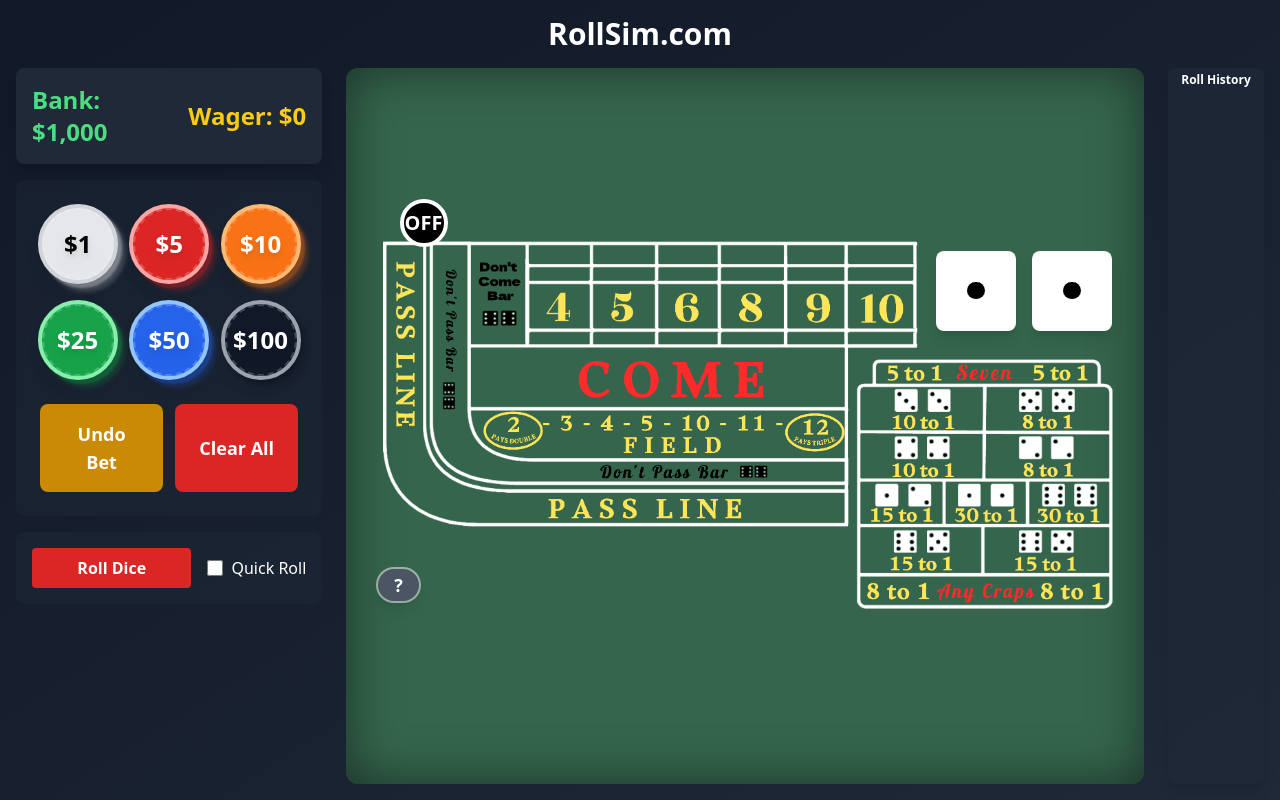
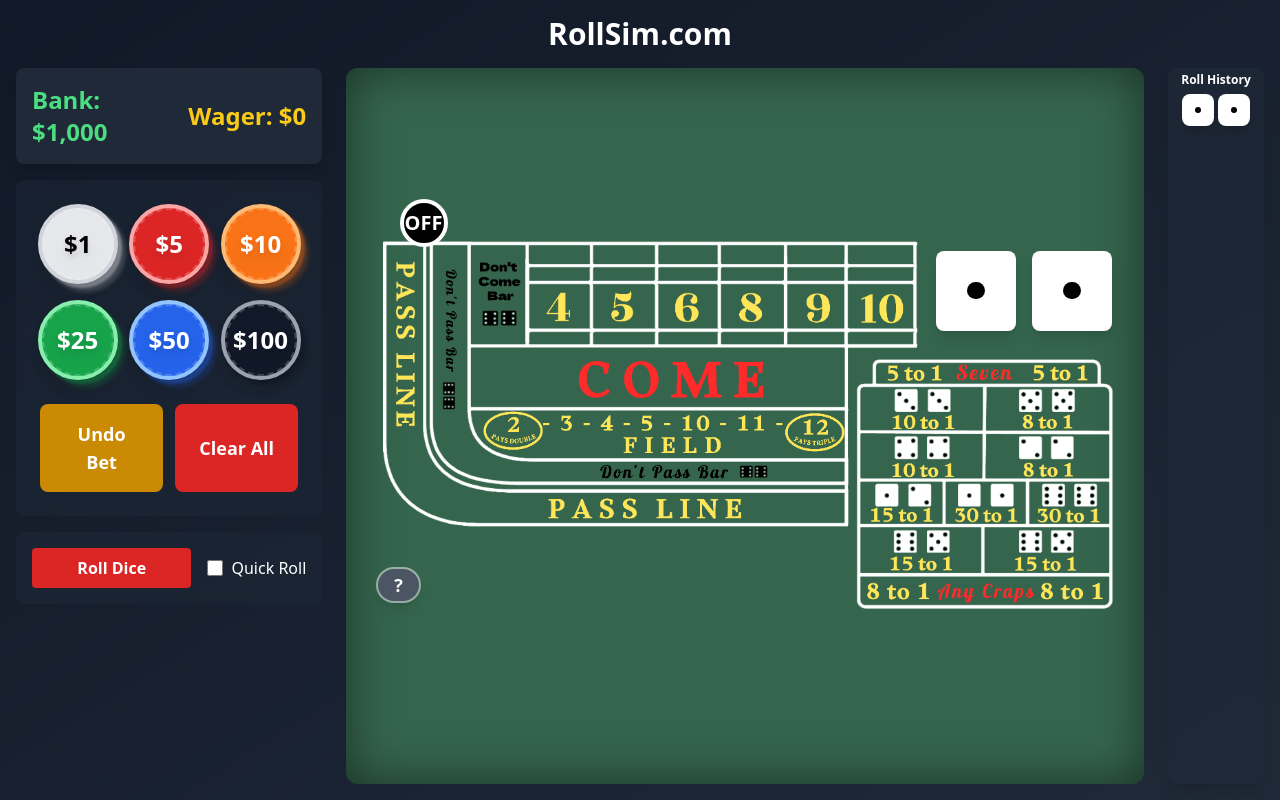
Before and after one commit to adamnelsonarcher/react-craps, a React (Create React App) app: page / in a window 1280 px wide. Built offline with nearby package versions, Linux system fonts and the light colour scheme.

Commit message:
fixed dice roll logic

```diff
--- a/src/App.tsx
+++ b/src/App.tsx
@@ -6,6 +6,7 @@
 import Dice from './components/Dice';
 import GameState from './components/GameState';
 import AnimatedChipStack from './components/AnimatedChipStack';
+import { RollOutcome, WinningArea } from './types/game';
 
 interface DiceRoll {
   die1: number;
@@ -24,11 +25,6 @@
 interface ResolvingBet extends Bet {
   isWinning: boolean;
   position: { x: number; y: number };
-}
-
-interface WinningArea {
-  id: string;
-  type: 'win' | 'lose';
 }
 
 const App: React.FC = () => {
@@ -189,6 +185,18 @@
     };
   }, []);
 
+  const handleRollOutcome = (outcome: RollOutcome & { total: number }) => {
+    // Update roll history with the new roll
+    setRollHistory(prev => [{
+      die1: dice.die1,
+      die2: dice.die2,
+      total: outcome.total,
+      type: outcome.type === 'point-made' ? 'point-made'
+          : outcome.type === 'seven-out' ? 'craps-out'
+          : 'normal'
+    }, ...prev]);
+  };
+
   return (
     <div className="relative h-screen w-screen p-4 flex flex-col bg-gradient-to-br from-gray-900 to-gray-800">
       <h1 className="text-3xl font-semibold text-white text-center mb-4">RollSim.com</h1>
@@ -283,6 +291,7 @@
         onStateChange={handleGameStateChange}
         onRollType={handleRollType}
         onWinningAreas={handleWinningAreas}
+        onRollOutcome={handleRollOutcome}
       />
 
       {resolvingBets.map((bet, index) => (
--- a/src/components/GameState.tsx
+++ b/src/components/GameState.tsx
@@ -1,9 +1,5 @@
 import React from 'react';
-
-interface WinningArea {
-  id: string;
-  type: 'win' | 'lose';
-}
+import { RollOutcome, WinningArea } from '../types/game';
 
 interface GameStateProps {
   isRolling: boolean;
@@ -13,6 +9,7 @@
   onStateChange?: (isComingOut: boolean, point: number | null) => void;
   onRollType?: (type: 'point-made' | 'craps-out' | 'normal') => void;
   onWinningAreas?: (areas: WinningArea[]) => void;
+  onRollOutcome?: (outcome: RollOutcome & { total: number }) => void;
 }
 
 interface PointMarkerProps {
@@ -50,10 +47,12 @@
   die2,
   onStateChange,
   onRollType,
-  onWinningAreas
+  onWinningAreas,
+  onRollOutcome
 }) => {
   const [point, setPoint] = React.useState<number | null>(null);
   const [isComingOut, setIsComingOut] = React.useState(true);
+  const prevRoll = React.useRef({ die1: 0, die2: 0 });
 
   // Point marker positions for each number (moved up to avoid overlap)
   const markerPositions: Record<number, { x: number; y: number }> = {
@@ -177,60 +176,64 @@
     return winningAreas;
   };
 
-  const prevDiceTotal = React.useRef(diceTotal);
+  // Determine the outcome of a roll
+  const determineRollOutcome = (total: number, currentIsComingOut: boolean, currentPoint: number | null): RollOutcome => {
+    if (currentIsComingOut) {
+      if (total === 7 || total === 11) {
+        return { type: 'natural', isComingOut: true };
+      } else if (total === 2 || total === 3 || total === 12) {
+        return { type: 'craps', isComingOut: true };
+      } else if ([4, 5, 6, 8, 9, 10].includes(total)) {
+        return { type: 'point-set', point: total, isComingOut: false };
+      }
+    } else {
+      if (total === 7) {
+        return { type: 'seven-out', point: null, isComingOut: true };
+      } else if (total === currentPoint) {
+        return { type: 'point-made', point: null, isComingOut: true };
+      }
+    }
+    return { type: 'normal', isComingOut: currentIsComingOut };
+  };
 
   React.useEffect(() => {
     if (isRolling || !diceTotal) return;
 
-    let newIsComingOut = isComingOut;
-    let newPoint = point;
-    let rollType: 'point-made' | 'craps-out' | 'normal' = 'normal';
+    // Check if this is actually a new roll
+    if (die1 === prevRoll.current.die1 && die2 === prevRoll.current.die2) {
+      return;
+    }
 
-    // Important: Determine winning areas BEFORE updating state
+    // Update previous roll
+    prevRoll.current = { die1, die2 };
+
+    // Determine the outcome of this roll
+    const outcome = determineRollOutcome(diceTotal, isComingOut, point);
+
+    // Determine winning areas
     const winningAreas = determineWinningAreas(diceTotal, isComingOut, point);
     onWinningAreas?.(winningAreas);
 
-    // Only process game state changes if dice have actually changed
-    if (diceTotal !== prevDiceTotal.current) {
-      prevDiceTotal.current = diceTotal;
+    // Broadcast the roll outcome
+    onRollOutcome?.({
+      ...outcome,
+      total: diceTotal
+    });
 
-      if (isComingOut) {
-        if (diceTotal === 7 || diceTotal === 11) {
-          console.log('Natural!');
-        } else if (diceTotal === 2 || diceTotal === 3 || diceTotal === 12) {
-          console.log('Craps!');
-        } else if ([4, 5, 6, 8, 9, 10].includes(diceTotal)) {
-          // Only set point on valid point numbers
-          newPoint = diceTotal;
-          newIsComingOut = false;
-          console.log(`Point is ${diceTotal}`);
-        }
-      } else {
-        if (diceTotal === 7) {
-          console.log('Seven out!');
-          rollType = 'craps-out';
-          newPoint = null;
-          newIsComingOut = true;
-        } else if (diceTotal === point) {
-          console.log('Point made!');
-          rollType = 'point-made';
-          newPoint = null;
-          newIsComingOut = true;
-        }
-        // If neither 7 nor point is hit, point stays the same
-      }
+    // Update game state based on outcome
+    if (outcome.type !== 'normal') {
+      console.log(`Roll outcome: ${outcome.type}`);
+      setIsComingOut(outcome.isComingOut);
+      setPoint(outcome.point ?? null);
+      onStateChange?.(outcome.isComingOut, outcome.point ?? null);
 
-      // Update state after determining winners
-      setPoint(newPoint);
-      setIsComingOut(newIsComingOut);
-
-      // Notify parent components
-      onStateChange?.(newIsComingOut, newPoint);
-      if (rollType !== 'normal') {
-        onRollType?.(rollType);
+      if (outcome.type === 'point-made') {
+        onRollType?.('point-made');
+      } else if (outcome.type === 'seven-out') {
+        onRollType?.('craps-out');
       }
     }
-  }, [isRolling, diceTotal]);
+  }, [diceTotal, die1, die2, isRolling]);
 
   return (
     <PointMarker
--- /dev/null
+++ b/src/types/game.ts
@@ -0,0 +1,10 @@
+export interface RollOutcome {
+  type: 'natural' | 'craps' | 'point-set' | 'seven-out' | 'point-made' | 'normal';
+  point?: number | null;
+  isComingOut: boolean;
+}
+
+export interface WinningArea {
+  id: string;
+  type: 'win' | 'lose';
+}
```
